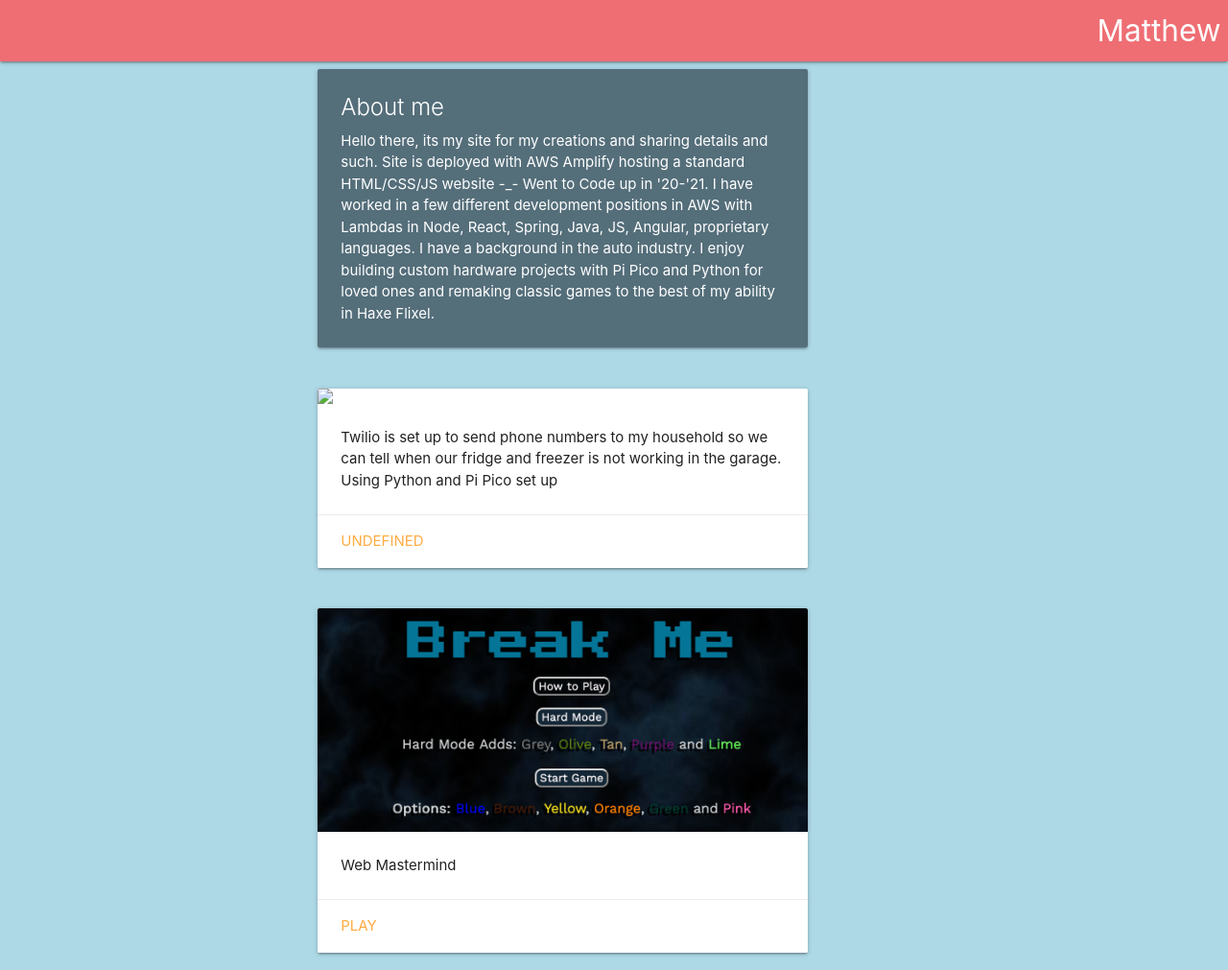
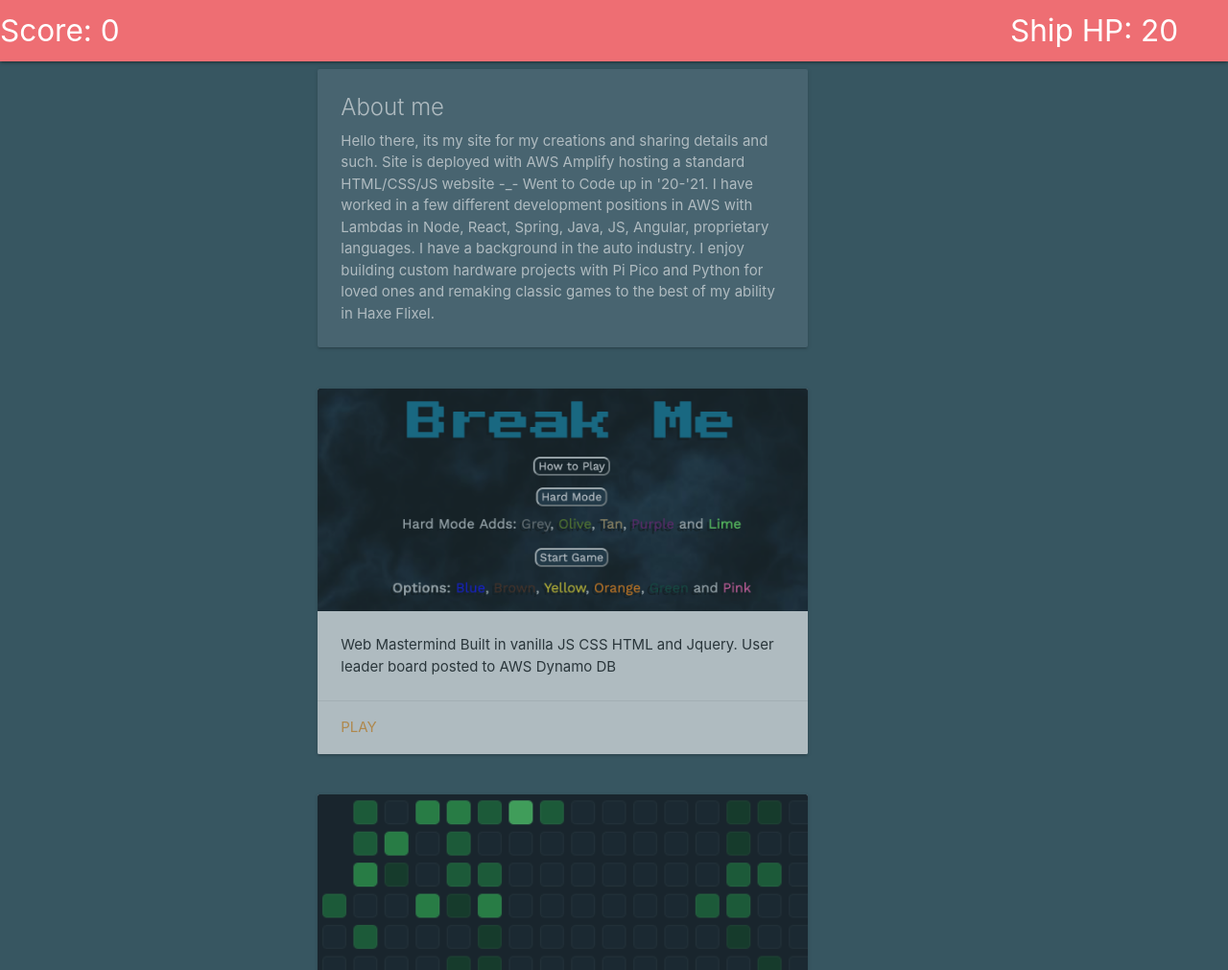
Before and after one commit to Mdbaker19/domainSite, a plain HTML site: page index.html in a window 1280 px wide. Shown: the top 1011 px of the page at 96% size. Drawn offline with nearby package versions, Linux system fonts and the light colour scheme.

Commit message:
Getting master mind up and some mess with a canvas game in bg, working on updates there for mm game leaderboard

```diff
--- a/index.css
+++ b/index.css
@@ -3,7 +3,7 @@ html {
 }
 
 body {
-    background-color: lightblue;
+    background-color: rgb(55, 86, 97);
     display: flex;
     min-height: 100vh;
     flex-direction: column;
--- a/index.html
+++ b/index.html
@@ -14,14 +14,15 @@
 
     <canvas id="canvas"></canvas>
 
-    <nav id="top">
-        <div class="nav-wrapper">
-            <a href="#" class="brand-logo right">Matthew</a>
-            <ul id="nav-mobile" class="left hide-on-med-and-down">
-<!--                <li><a href="sass.html">Sass</a></li>-->
-            </ul>
-        </div>
-    </nav>
+    <div class="navbar-fixed">
+        <nav id="top">
+            <div class="nav-wrapper">
+                <a href="#" class="brand-logo left">Score: <span id="shipScore"></span> &nbsp;&nbsp;&nbsp;&nbsp;</a>
+                <a href="#" class="brand-logo right">Ship HP: <span id="shipHp"></span> &nbsp;&nbsp;&nbsp;&nbsp;</a>
+            </div>
+        </nav>
+    </div>
+
 
     <main>
 
--- a/index.js
+++ b/index.js
@@ -1,6 +1,89 @@
 (() => {
 
-    console.log("hello there");
+  const canvas = document.getElementById('canvas');
+  const pointHtml = document.getElementById('shipScore');
+  const hpHtml = document.getElementById('shipHp');
+  let points = 0;
+  let playerHp = 20;
+
+  function isColliding(obj1, obj2) {
+    return (
+      obj1.x < obj2.x + obj2.w &&
+      obj1.x + obj1.w > obj2.x &&
+      obj1.y < obj2.y + obj2.h &&
+      obj1.y + obj1.h > obj2.y
+    );
+  }
+
+  function ran() {
+    let out = Math.random().toFixed(3).toString();;
+    let opts = 'abcdefghijklmnoprstuvwxyzABCDEFGHIJKLMNOPQRSTUVWXYZ!@#$%^&*()-_=+[]{};":.,<>/?';
+    for(let i = 0; i < 18; ++i) {
+      out += opts[Math.floor(Math.random() * (opts.length - 1))];
+    }
+    out += Math.random().toFixed(5).toString();
+    return out;
+  }
+
+
+  function Bullet(x, y) {
+    this.x = x;
+    this.y = y;
+    this.w = 10;
+    this.h = 12;
+    this.id = ran();
+    this.draw = () => {
+      const i = new Image();
+      i.src = 'bullet.png';
+      ctx.drawImage(i, this.x, this.y);
+    };
+
+    this.update = () => {
+      this.move();
+      if (this.y < 0) {
+        return this.id;
+      }
+      this.draw();
+      return null;
+    };
+
+    this.move = () => {
+      this.y -= 10;
+    };
+  }
+
+  function Enemy(x, y) {
+    this.x = x;
+    this.y = y;
+    this.w = 26;
+    this.h = 14;
+    this.id = ran();
+    this.draw = () => {
+      const ib = new Image();
+      ib.src = 'bad.png';
+      ctx.drawImage(ib, this.x, this.y);
+    };
+
+    this.update = () => {
+      this.move();
+      if (this.y > Math.max(2400, canvas.height)) {
+        return this.id;
+      }
+      this.draw();
+      return null;
+    };
+
+    this.move = () => {
+      this.y += 2;
+    };
+  }
+
+  function Ship(x, y) {
+    this.x = x;
+    this.y = y;
+    this.w = 56;
+    this.h = 50;
+  }
 
     const cards = [
         {
@@ -11,12 +94,8 @@
             title: 'About me'
         },
         {
-            description: 'Twilio is set up to send phone numbers to my household so we can tell when our fridge and freezer is not working in the garage. Using Python and Pi Pico set up',
-            title: 'Builds'
-        },
-        {
-            description: "Web Mastermind",
-            link: "https://mdbaker19.github.io/MasterMind-project/",
+            description: "Web Mastermind Built in vanilla JS CSS HTML and Jquery. User leader board posted to AWS Dynamo DB",
+            link: "mm.html",
             linkText: "Play",
             image: './webmm.png'
         },
@@ -39,7 +118,7 @@
         if (basic) {
             return `
               <div class="row">
-                <div class="col s12 m7 l5 offset-m2 offset-l3">
+                <div class="col s12 m7 l5 offset-m2 offset-l3" style=opacity:.6>
                   <div class="card blue-grey darken-1">
                     <div class="card-content white-text">
                       <span class="card-title">${data.title}</span>
@@ -52,7 +131,7 @@
         }
         return `
           <div class="row">
-            <div class="col s12 m7 l5 offset-m2 offset-l3">
+            <div class="col s12 m7 l5 offset-m2 offset-l3" style=opacity:.6>
               <div class="card">
                 <div class="card-image">
                   <img src="${data.image}">
@@ -71,8 +150,25 @@
 
 
 
-    const canvas = document.getElementById('canvas');
     const ctx = canvas.getContext('2d');
+
+    const playerShip = new Ship();
+
+    const enemies = [];
+    const bullets = [];
+
+    const img = new Image();
+    img.src = 'ship.png';
+    let mx = 0;
+    let my = 0;
+
+    img.onload = function() {
+      draw();
+    };
+
+    img.onerror = function() {
+      console.error('Image failed to load.');
+    };
 
     function resizeCanvas() {
       canvas.width = window.innerWidth;
@@ -81,27 +177,82 @@
     resizeCanvas();
     window.addEventListener('resize', resizeCanvas);
 
-    const pos = [];
-
     window.addEventListener('mousemove', (e) => {
-      pos.push({ x: e.clientX, y: e.clientY });
-      if (pos.length > 100) pos.shift(); // keep last 100 points
+      mx = e.clientX - (playerShip.w / 2);
+      my = e.clientY - (playerShip.h / 2);
+      playerShip.x = mx;
+      playerShip.y = my;
     });
 
+    window.addEventListener('click', (e) => {
+      console.log('clicking')
+      let xc = mx;
+      if (Math.random() > .5) {
+        xc += Math.floor(playerShip.w * .8);
+      }
+      bullets.push(new Bullet(xc, my));
+    });
+
+    function doBullets() {
+      for (let i = bullets.length - 1; i > 0; --i) {
+        let bullet = bullets[i];
+        let id = bullet.update();
+        if (id) {
+          bullets.splice(i, 1);
+          return;
+        }
+         else {
+          for (let e = enemies.length - 1; e > 0; --e) {
+            if (isColliding(enemies[e], bullet)){
+              enemies.splice(e, 1);
+              bullets.splice(i, 1);
+              points++;
+              return;
+            }
+          }
+        }
+      }
+    }
+
+    function doEnemies() {
+      for (let i = enemies.length - 1; i > 0; --i) {
+        let enemy = enemies[i]
+        let id = enemy.update();
+        if (id) {
+          enemies.splice(i, 1);
+          return;
+        } else {
+          if (isColliding(playerShip, enemy)) {
+            enemies.splice(i, 1);
+            playerHp--;
+            playerHp = Math.max(0, playerHp);
+            return;
+          }
+        }
+      }
+    }
+
+    setInterval(() => {
+      enemies.push(new Enemy(Math.floor(Math.random() * canvas.width), 0));
+    }, 1600);
+
     function draw() {
-      ctx.fillStyle = '#add8e6';
+      ctx.fillStyle = '#375661';
       ctx.fillRect(0, 0, canvas.width, canvas.height);
 
-      for (let i = 0; i < pos.length; i++) {
-        const { x, y } = pos[i];
-        ctx.fillStyle = `rgba(0,0,0,${i / pos.length})`; // fade tail
-        ctx.beginPath();
-        ctx.arc(x, y, 3, 0, Math.PI * 2);
-        ctx.fill();
+      if (playerHp <= 0) {
+        ctx.globalAlpha = 0.2;
       }
+      ctx.drawImage(img, mx, my);
+      ctx.globalAlpha = 1.0
+
+      doEnemies();
+      doBullets();
+
+      pointHtml.innerText = points;
+      hpHtml.innerText = playerHp
 
       requestAnimationFrame(draw);
     }
-    draw();
 
 })();
```
